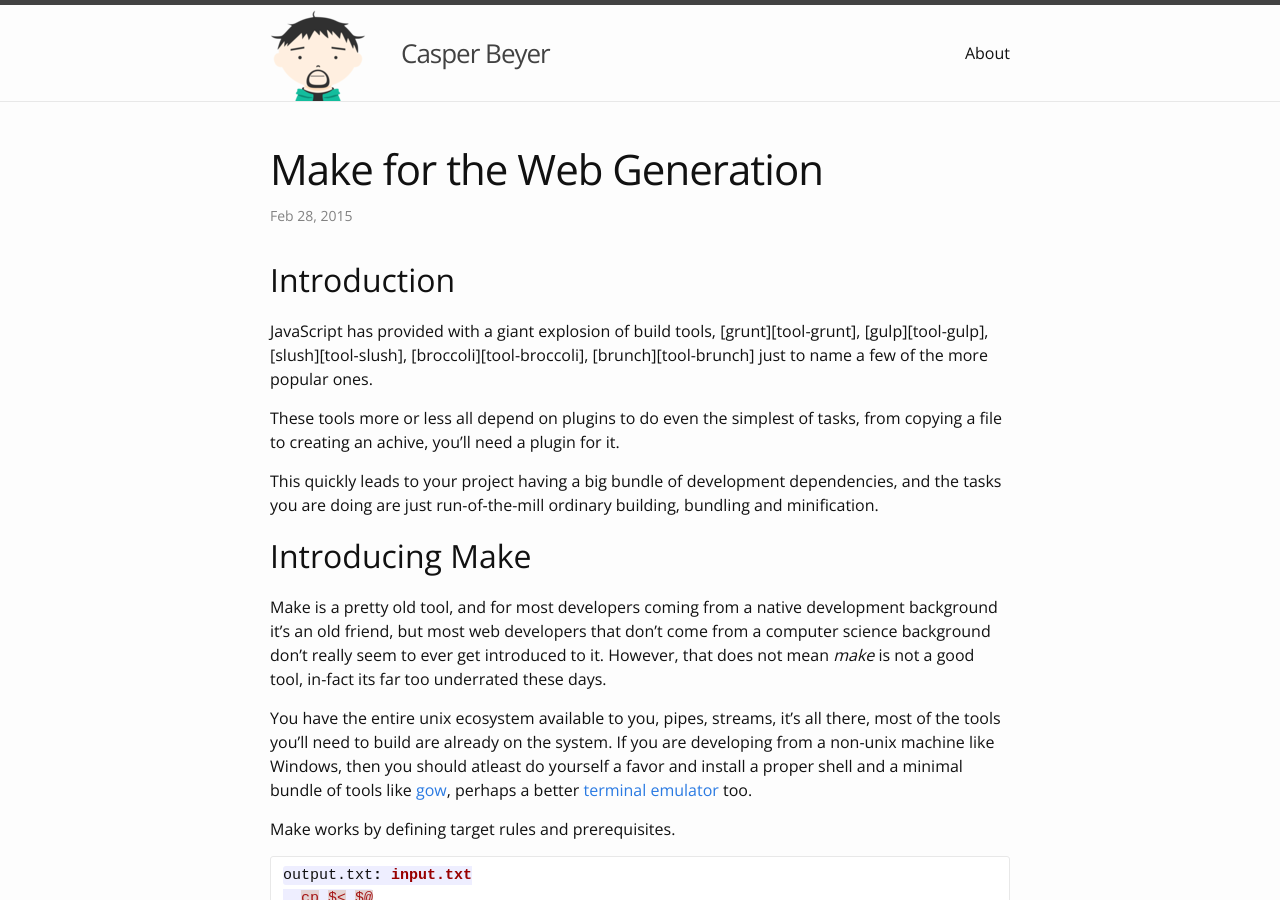
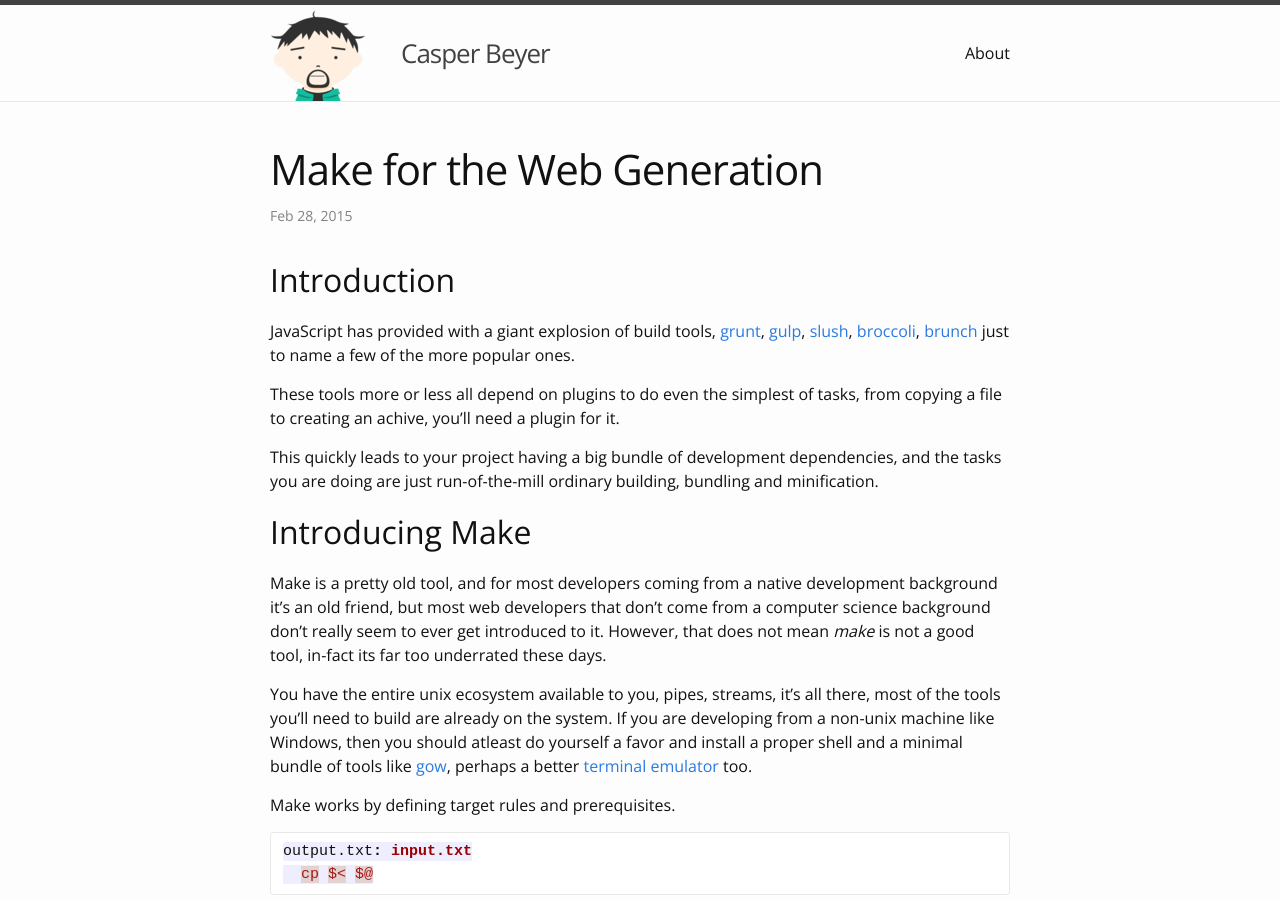
Before and after one commit to caspervonb/caspervonb.github.bak, a Jekyll site: the page built from _posts/2015-02-28-make-for-the-web-generation.markdown, in a window 1280 px wide and 900 px high. Built offline with Jekyll 4.4.1, drawn with Linux system fonts in a browser that asks for light colours; Markdown is read by kramdown in place of the engine named in the settings; some of the changed lines change nothing that is shown.

Commit message:
Update 2015-02-28-make-for-the-web-generation.markdown

```diff
--- a/_posts/2015-02-28-make-for-the-web-generation.markdown
+++ b/_posts/2015-02-28-make-for-the-web-generation.markdown
@@ -6,7 +6,7 @@ categories: javascript tools
 
 ## Introduction
 JavaScript has provided with a giant explosion of build tools,
-[grunt][tool-grunt], [gulp][tool-gulp], [slush][tool-slush], [broccoli][tool-broccoli], [brunch][tool-brunch] just to name a few of the more popular ones.
+[grunt][grunt], [gulp][gulp], [slush][slush], [broccoli][broccoli], [brunch][brunch] just to name a few of the more popular ones.
 
 These tools more or less all depend on plugins to do even the simplest of tasks,
 from copying a file to creating an achive, you'll need a plugin for it.
```
